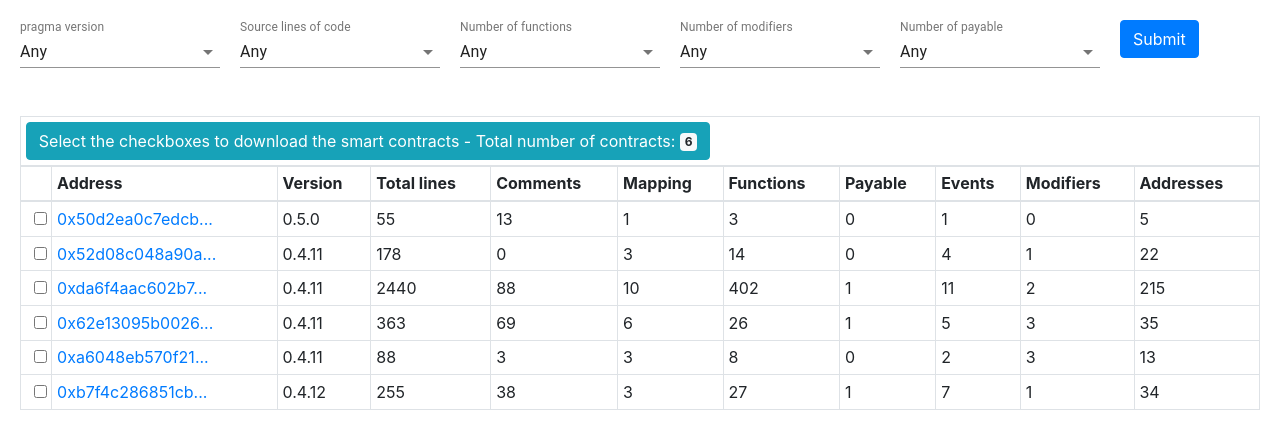
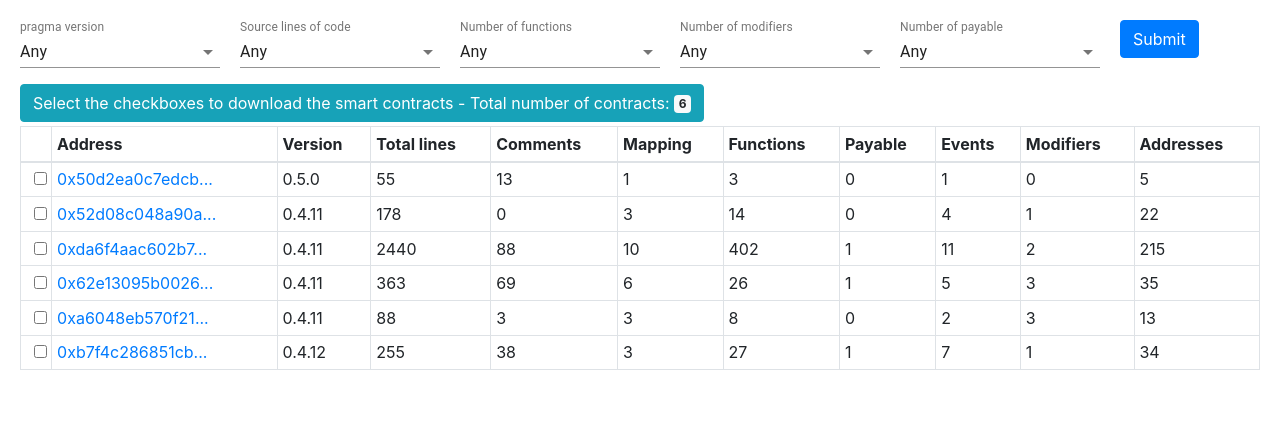
Before and after one commit to aphd/smart-corpus, a React (Create React App) app: page / in a window 1280 px wide. Both pictures are taken after a click on the button "Submit". Shown: the top 448 px of the page. Built offline with nearby package versions, Linux system fonts and the light colour scheme; the HTML template or start-up script is replaced by a standard one.

Commit message:
moving cart into app.js

```diff
--- a/src/App.js
+++ b/src/App.js
@@ -5,16 +5,15 @@ import { ContractFinder } from "./components/contract-finder";
 import { ContractList } from "./components/contract-list";
 import { handleContracts } from "./services/handle-contracts";
 import { CartProvider } from "./components/cart-context";
+import { Cart } from "./components/cart";
 
-class App extends Component {
+export default class App extends Component {
     constructor(props) {
-        super();
-        this.handleSubmit = handleContracts.bind(this);
-        this.state = { loading: false, data: [] };
+        super(props);
+        this.handleContract = handleContracts.bind(this);
+        this.state = { loading: false, data: [], total: 0 };
     }
-
-    render = () => {
-        return (
+    render = () => (
         <CartProvider>
             <HelmetProvider>
                 <Helmet>
@@ -22,13 +21,11 @@ class App extends Component {
                 </Helmet>
             </HelmetProvider>
             <ContractFinder
-                    onSubmit={this.handleSubmit}
+                onSubmit={this.handleContract}
                 loading={this.state.loading}
             />
+            <Cart total={this.state.total} />
             <ContractList data={this.state.data} />
         </CartProvider>
     );
-    };
 }
-
-export default App;
--- a/src/components/cart.js
+++ b/src/components/cart.js
@@ -10,8 +10,8 @@ export const Cart = (props) => {
         handleContractsDownload(cart);
     };
     return (
-        <tr>
-            <td colSpan="100">
+        props.total > 0 && (
+            <div className="mt-3 mb-1">
                 <button type="button" className={`btn btn-info ${no_hide}`}>
                     Select the checkboxes to download the smart contracts -
                     Total number of contracts:{" "}
@@ -26,7 +26,7 @@ export const Cart = (props) => {
                     <span className="badge badge-light">{cart.length}</span>{" "}
                     smart contracts
                 </button>
-            </td>
-        </tr>
+            </div>
+        )
     );
 };
--- a/src/components/contract-list.js
+++ b/src/components/contract-list.js
@@ -1,37 +1,21 @@
-import React, { Component } from "react";
+import React from "react";
 import { ContractItem } from "./contract-item";
-import { Cart } from "./cart";
 import { ContractHeader } from "./contract-header";
 
-export class ContractList extends Component {
-    constructor(props) {
-        super(props);
-        this.total = 0;
-    }
-
-    renderRow = (v, i) => (
+export const ContractList = (props) => {
+    const renderRow = (v, i) => (
         <ContractItem id={v.contractAddress} key={i} data={v} />
     );
-
-    getRowsData = () => this.props.data.map(this.renderRow);
-
-    render() {
-        const shouldRendTheComponent =
-            this.props.data && this.props.data.length > 0;
-        if (shouldRendTheComponent) {
-            this.total = this.props.data.length;
-        }
+    const getRowsData = () => props.data.map(renderRow);
 
     return (
-            shouldRendTheComponent && (
-                <table className="table table-hover table-sm table-bordered mt-5">
+        props.data.length > 0 && (
+            <table className="table table-hover table-sm table-bordered">
                 <thead>
-                        <Cart total={this.total} />
                     <ContractHeader />
                 </thead>
-                    <tbody>{this.getRowsData()}</tbody>
+                <tbody>{getRowsData()}</tbody>
             </table>
         )
     );
-    }
-}
+};
--- a/src/services/handle-contracts.js
+++ b/src/services/handle-contracts.js
@@ -36,6 +36,7 @@ export const handleContracts = function (query) {
                         v.vrsion.match(version)
                 ),
                 loading: false,
+                total: data.length,
             });
         })
         .catch((err) => console.log("catch:\n", err));
```
Lines whose indentation alone changed are shown as unchanged.
